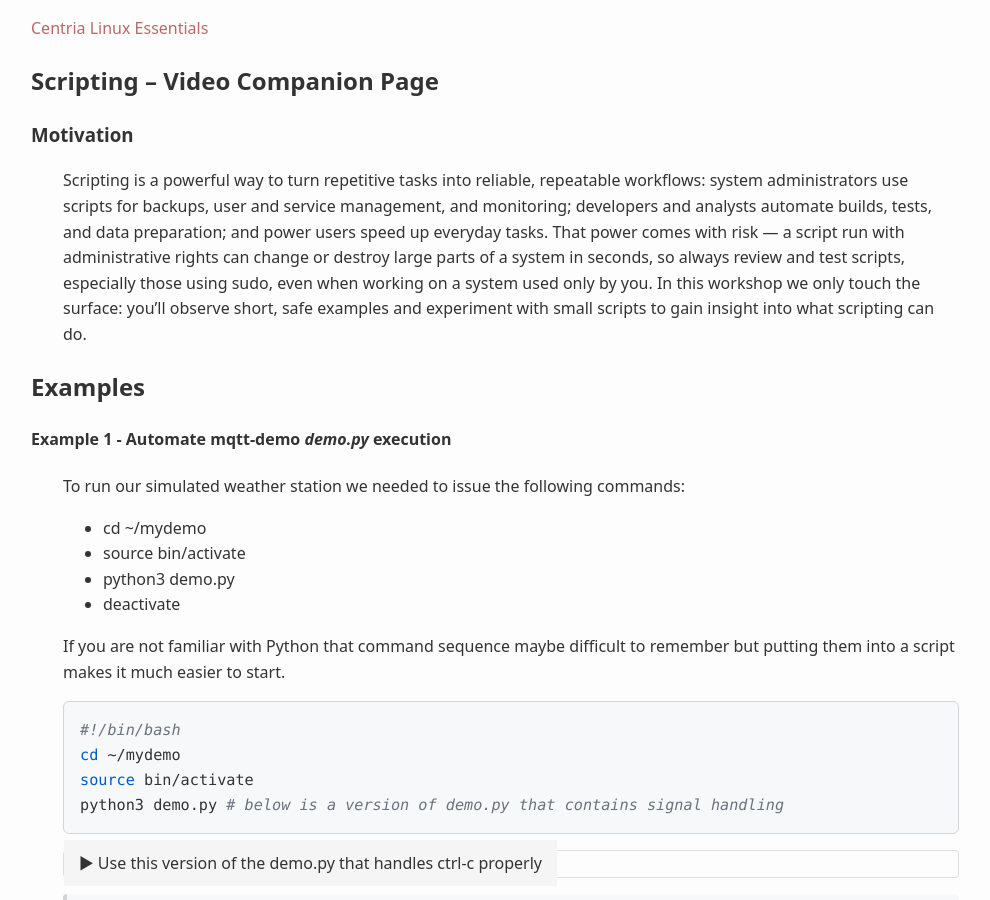
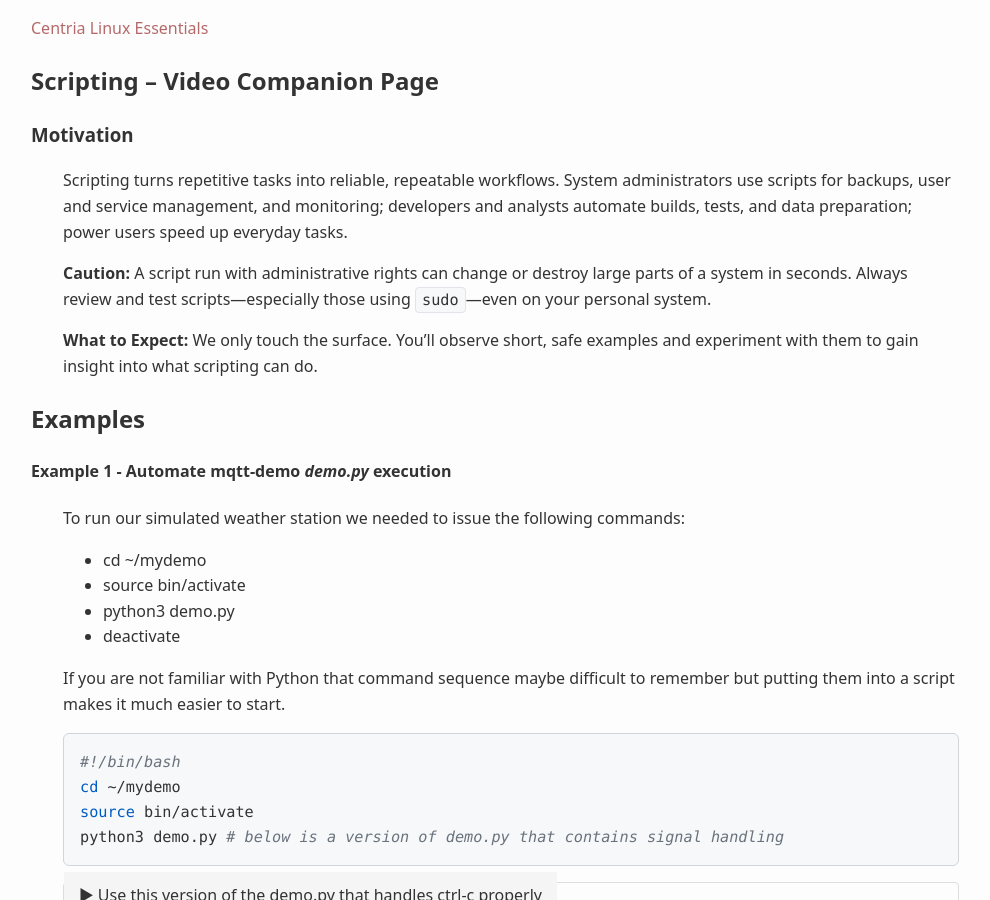
Before and after one commit to averkoc/lx, a Jekyll site: the page built from docs/ws9.md, in a window 1280 px wide and 900 px high. Shown: the whole window, without its empty margins (129-1119 px from the left). Built offline with Jekyll 4.4.1, drawn with Linux system fonts in a browser that asks for light colours.

Commit message:
Update ws9.md

```diff
--- a/docs/ws9.md
+++ b/docs/ws9.md
@@ -6,8 +6,11 @@ layout: default
 ## Scripting – Video Companion Page
 
 ### Motivation
-Scripting is a powerful way to turn repetitive tasks into reliable, repeatable workflows: system administrators use scripts for backups, user and service management, and monitoring; developers and analysts automate builds, tests, and data preparation; and power users speed up everyday tasks. That power comes with risk — a script run with administrative rights can change or destroy large parts of a system in seconds, so always review and test scripts, especially those using sudo, even when working on a system used only by you.
-In this workshop we only touch the surface: you'll observe short, safe examples and experiment with small scripts to gain insight into what scripting can do.
+Scripting turns repetitive tasks into reliable, repeatable workflows. System administrators use scripts for backups, user and service management, and monitoring; developers and analysts automate builds, tests, and data preparation; power users speed up everyday tasks.
+
+**Caution:** A script run with administrative rights can change or destroy large parts of a system in seconds. Always review and test scripts—especially those using `sudo`—even on your personal system.
+
+**What to Expect:** We only touch the surface. You'll observe short, safe examples and experiment with them to gain insight into what scripting can do.
 
 ## Examples
 #### Example 1 - Automate mqtt-demo _demo.py_ execution
```
